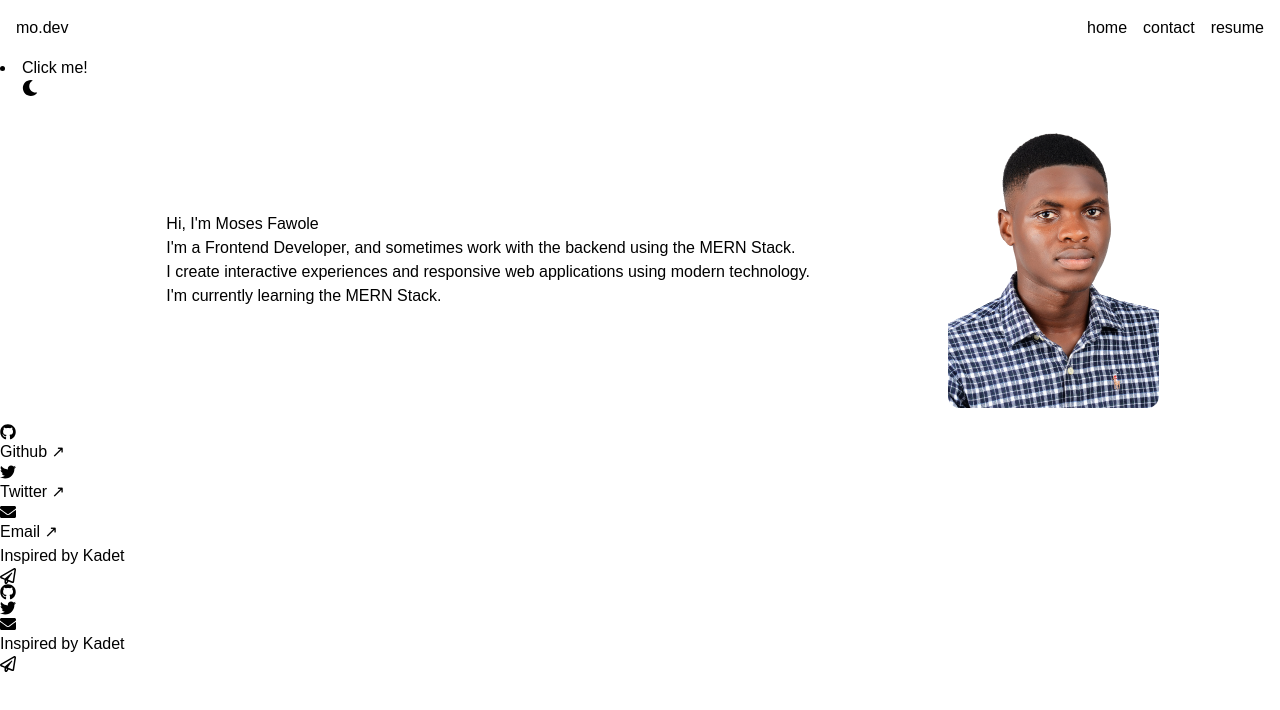
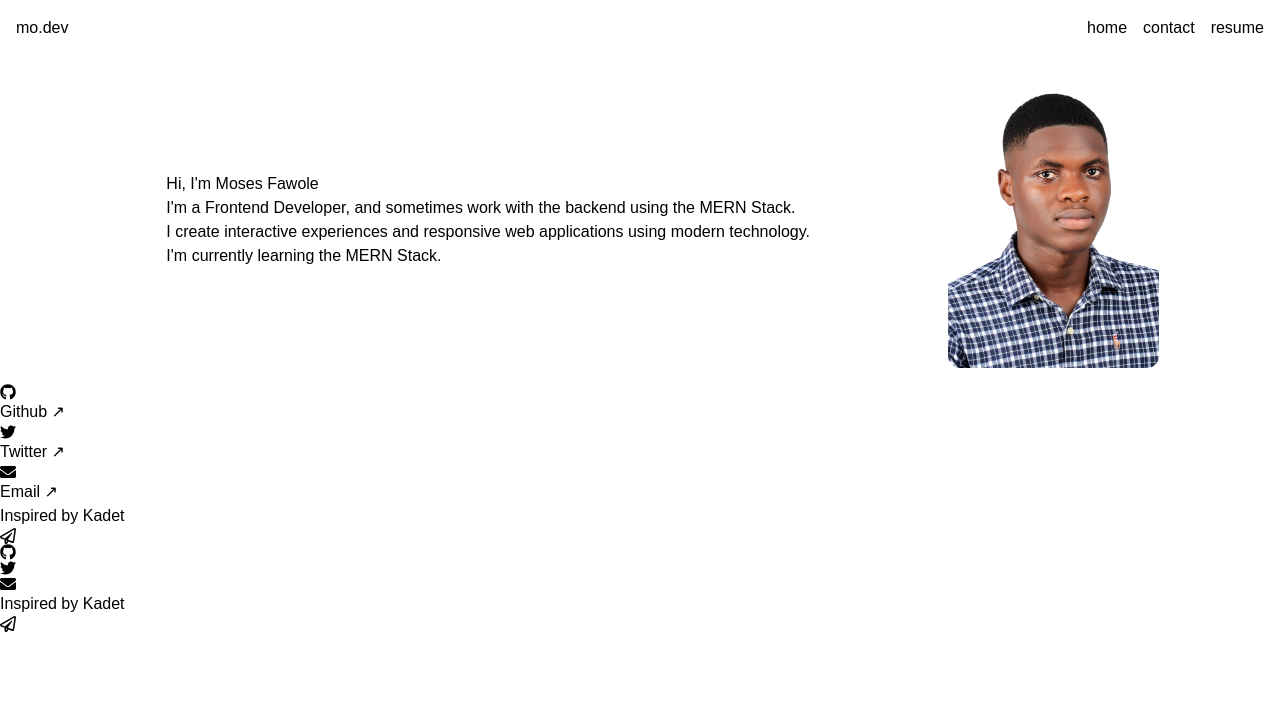
Before and after one commit to mosesfawole/portfolio, a React (Create React App) app: page / in a window 1280 px wide. Shown: the top 710 px of the page. Built offline with nearby package versions, Linux system fonts and the light colour scheme.

Commit message:
create react context hook

```diff
--- a/src/App.js
+++ b/src/App.js
@@ -1,3 +1,4 @@
+import { useState } from "react";
 import { Routes, Route } from "react-router-dom";
 import { Loader } from "./components";
 import Footer from "./components/Footer";
@@ -7,6 +8,7 @@ import NotFound from "./components/NotFound";
 import Home from "./pages/Home";
 import Info from "./pages/Info";
 import Projects from "./pages/Projects";
+
 function App() {
   return (
     <>
--- a/src/pages/Home.jsx
+++ b/src/pages/Home.jsx
@@ -9,7 +9,6 @@ import { FaMoon } from "react-icons/fa";
 
 const Home = () => {
   const [isLoading, setIsLoading] = useState(false);
-  const [dark, setDark] = useState(false);
 
   const projects = [
     {
@@ -69,13 +68,7 @@ const Home = () => {
       {isLoading ? (
         <div className="">{<Loader />}</div>
       ) : (
-        <div className={dark ? "dark" : ""}>
-          <li>
-            <button onClick={() => setDark(!dark)}>
-              Click me!
-              <FaMoon />
-            </button>
-          </li>
+        <div className="">
           <motion.div initial="hidden " animate="visible" className=" ">
             <div className="">
               <HeroText />
```
Also changed, not shown: src/components/themeContext.js (added).
